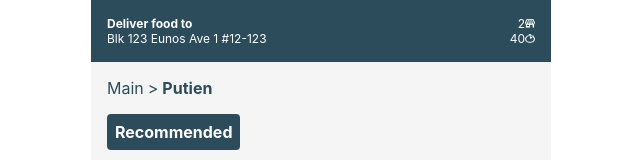
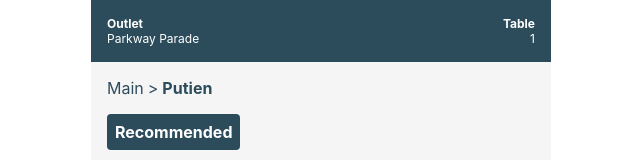
Before and after one commit to aohua/KG-food, a React (Create React App) app in the folder food-app-web-pwa/: page /menu in a window 1280 px wide. Shown: the top 160 px of the page, without its empty margins (319-959 px from the left). Built offline with nearby package versions, Linux system fonts and the light colour scheme.

Commit message:
complete fe

```diff
--- a/food-app-web-pwa/src/components/Cart/index.tsx
+++ b/food-app-web-pwa/src/components/Cart/index.tsx
@@ -5,8 +5,17 @@
 import s from "./index.module.css";
 import useLocalStorage, { KEYS } from "hooks/useLocalStorage";
 
+type ComplementaryItemType = {
+  id: number;
+  name: string;
+  complementary_dish: { count: number; id: number; name: string }[];
+};
+
 const Cart = () => {
   const { cart, setCart, orders, setOrders } = useContext(GlobalContext);
+  const [complementaryItems, setComplementaryItems] = useLocalStorage<
+    ComplementaryItemType[]
+  >(KEYS.COMPLEMENTARY_ITEMS, []);
   const [isActive, setIsActive] = useState(false);
   const location = useLocation();
   const [customer] = useLocalStorage(KEYS.CUSTOMER_NAME, "");
@@ -60,6 +69,7 @@
           </div>
           {!!cart.length && isActive && (
             <div
+              style={{ cursor: "pointer" }}
               onClick={(e) => {
                 e.stopPropagation();
                 const date = new Date();
@@ -73,6 +83,32 @@
                   dishes: [...cart],
                   table,
                 });
+                for (let i = 0; i < cart.length - 1; i++) {
+                  const dish1Complementary = complementaryItems.find((item) => {
+                    return item.id === cart[i].id;
+                  });
+                  const link = dish1Complementary?.complementary_dish.find(
+                    (dish) => {
+                      return dish.id === cart[i + 1].id;
+                    }
+                  );
+                  if (link) {
+                    link.count++;
+                    dish1Complementary?.complementary_dish.sort(
+                      (a, b) => b.count - a.count
+                    );
+                  } else {
+                    dish1Complementary?.complementary_dish.push({
+                      id: cart[i + 1].id,
+                      name: cart[i + 1].name,
+                      count: 1,
+                    });
+                    dish1Complementary?.complementary_dish.sort(
+                      (a, b) => b.count - a.count
+                    );
+                  }
+                }
+                setComplementaryItems(complementaryItems);
                 setOrders([...orders]);
                 setCart([]);
               }}
--- a/food-app-web-pwa/src/components/Header/index.tsx
+++ b/food-app-web-pwa/src/components/Header/index.tsx
@@ -1,38 +1,29 @@
-import React from "react";
 import { useHistory } from "react-router";
 import useLongPress from "hooks/useLongPress";
-import shopIcon from "./assets/shop_icon.png";
-import stopWatchIcon from "./assets/stop_watch_icon.png";
 import s from "./index.module.css";
+import useLocalStorage, { KEYS } from "hooks/useLocalStorage";
 
 type Props = {
-  location: string;
-  numOfStores: number;
-  est: number;
+  outlet: string;
 };
 
-function Header({ location, numOfStores, est }: Props) {
+function Header({ outlet }: Props) {
   const history = useHistory();
   const onLongPress = () => {
     history.push("/admin");
   };
+  const [table] = useLocalStorage(KEYS.TABLE, 1);
   const longPressEvent = useLongPress(onLongPress);
   return (
     <div {...longPressEvent} className={s.container}>
       <div className={s.infoContainer}>
-        <b>Deliver food to</b>
+        <b>Outlet</b>
         <div className={s.numOfStores}>
-          <span>{numOfStores}</span>
-          <img style={{ width: 10, height: 8.6 }} alt="shop" src={shopIcon} />
+          <span style={{ fontWeight: "bold" }}>Table</span>
         </div>
-        <div>{location}</div>
+        <div>{outlet}</div>
         <div className={s.est}>
-          <span>{est}</span>
-          <img
-            style={{ width: 10, height: 8.6 }}
-            alt="est"
-            src={stopWatchIcon}
-          />
+          <span>{table}</span>
         </div>
       </div>
     </div>
--- a/food-app-web-pwa/src/pages/Details/index.tsx
+++ b/food-app-web-pwa/src/pages/Details/index.tsx
@@ -28,7 +28,7 @@
   }
   return (
     <div>
-      <Header location="Blk 123 Eunos Ave 1 #12-123" numOfStores={2} est={40} />
+      <Header outlet="Parkway Parade" />
       <Paper>
         <Links>
           <Link to={"/menu"}>Main</Link>
--- a/food-app-web-pwa/src/pages/Menu/index.tsx
+++ b/food-app-web-pwa/src/pages/Menu/index.tsx
@@ -35,7 +35,7 @@
   }, [categories]);
   return (
     <div>
-      <Header location="Blk 123 Eunos Ave 1 #12-123" numOfStores={2} est={40} />
+      <Header outlet="Parkway Parade" />
       <Paper>
         <Links>
           <Link>Main</Link>
```
